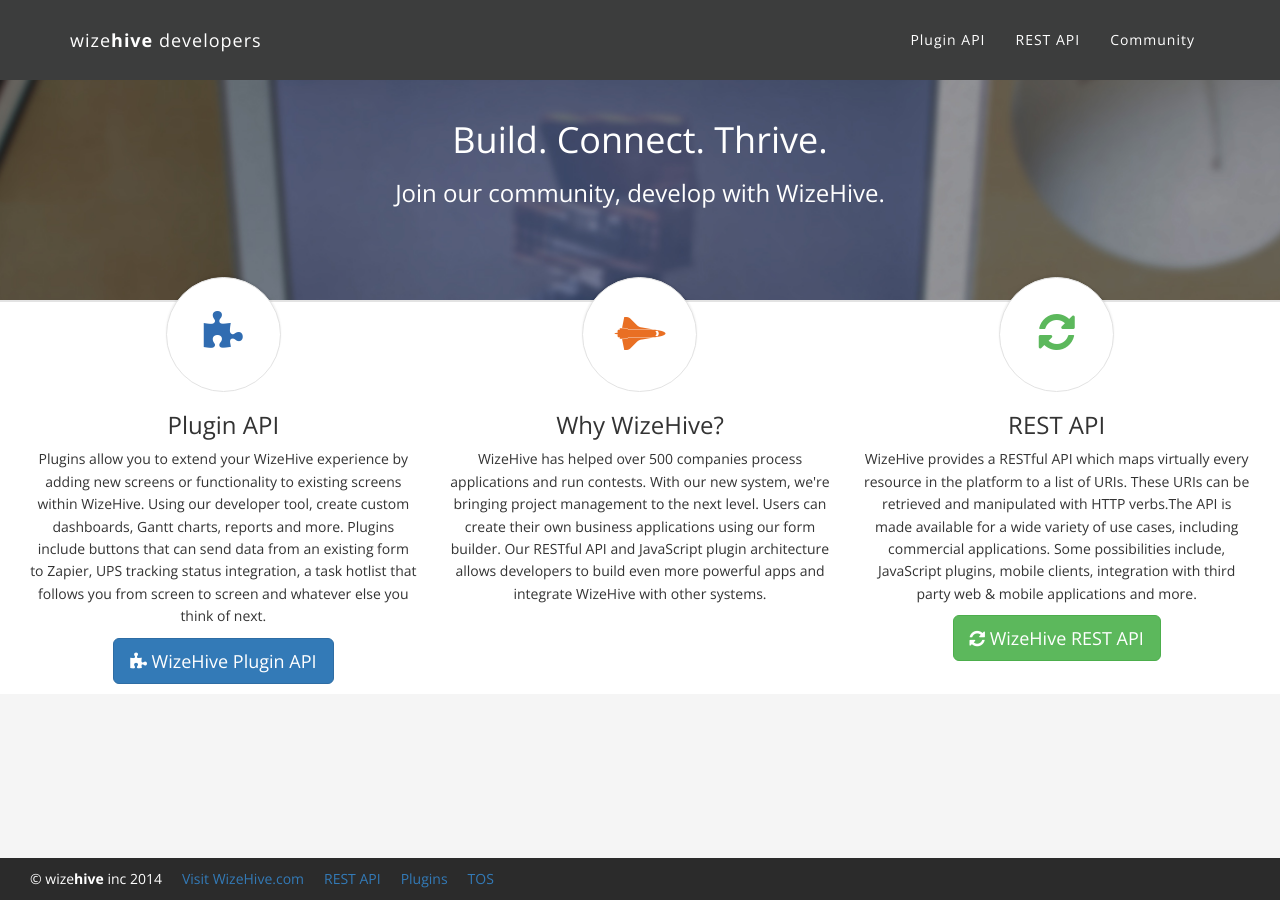
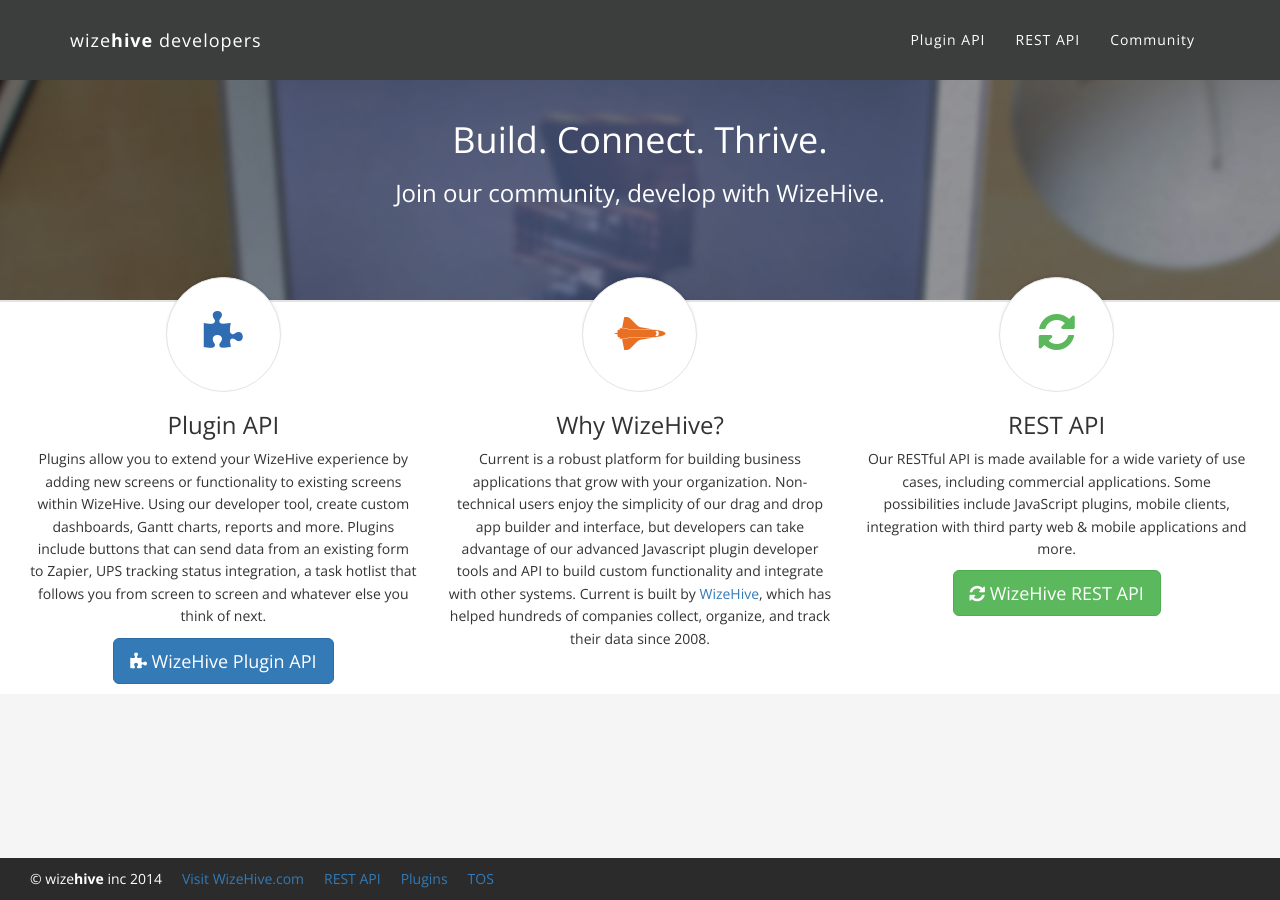
Before and after one commit to ZengineHQ/developers, a Jekyll site: the page built from index.html, in a window 1280 px wide. Built offline with Jekyll 4.4.1, drawn with Linux system fonts in a browser that asks for light colours; nearby versions of some CDN libraries.

Commit message:
changed wording

```diff
--- a/index.html
+++ b/index.html
@@ -20,12 +20,12 @@ layout: default
 		<div class="col-md-4">
 			<p class="icon orange"><i class="fa fa-space-shuttle"></i></p>
 			<h3>Why WizeHive?</h3>
-			<p>WizeHive has helped over 500 companies process applications and run contests. With our new system, we're bringing project management to the next level. Users can create their own business applications using our form builder. Our RESTful API and JavaScript plugin architecture allows developers to build even more powerful apps and integrate WizeHive with other systems.</p>
+			<p>Current is a robust platform for building business applications that grow with your organization. Non-technical users enjoy the simplicity of our drag and drop app builder and interface, but developers can take advantage of our advanced Javascript plugin developer tools and API to build custom functionality and integrate with other systems. Current is built by <a href="http://www.wizehive.com/about/" target="_blank">WizeHive</a>, which has helped hundreds of companies collect, organize, and track their data since 2008.</p>
 		</div>
 		<div class="col-md-4">
 			<p class="icon green"><i class="fa fa-refresh"></i></p>
 			<h3>REST API</h3>
-			<p>WizeHive provides a RESTful API which maps virtually every resource in the platform to a list of URIs. These URIs can be retrieved and manipulated with HTTP verbs.The API is made available for a wide variety of use cases, including commercial applications. Some possibilities include, JavaScript plugins, mobile clients, integration with third party web & mobile applications and more.
+			<p>Our RESTful API is made available for a wide variety of use cases, including commercial applications. Some possibilities include JavaScript plugins, mobile clients, integration with third party web & mobile applications and more.
 			</p>
 			<p>
 				<a href="{{site.baseurl}}/rest-api" class="btn btn-lg btn-success"><i class="fa fa-refresh"></i> WizeHive REST API</a>
```
